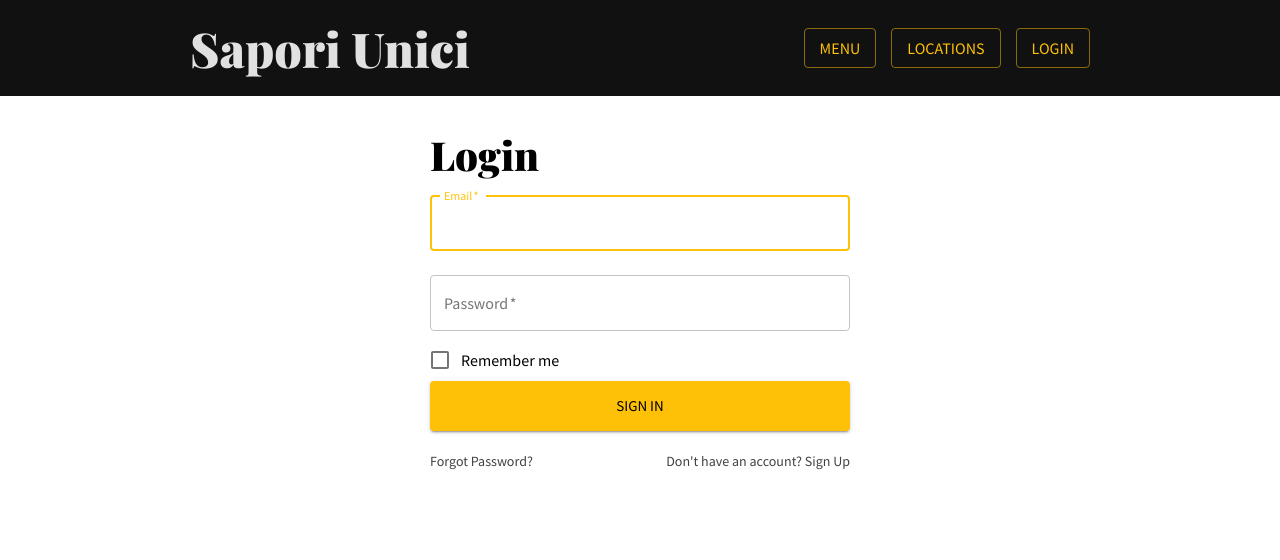
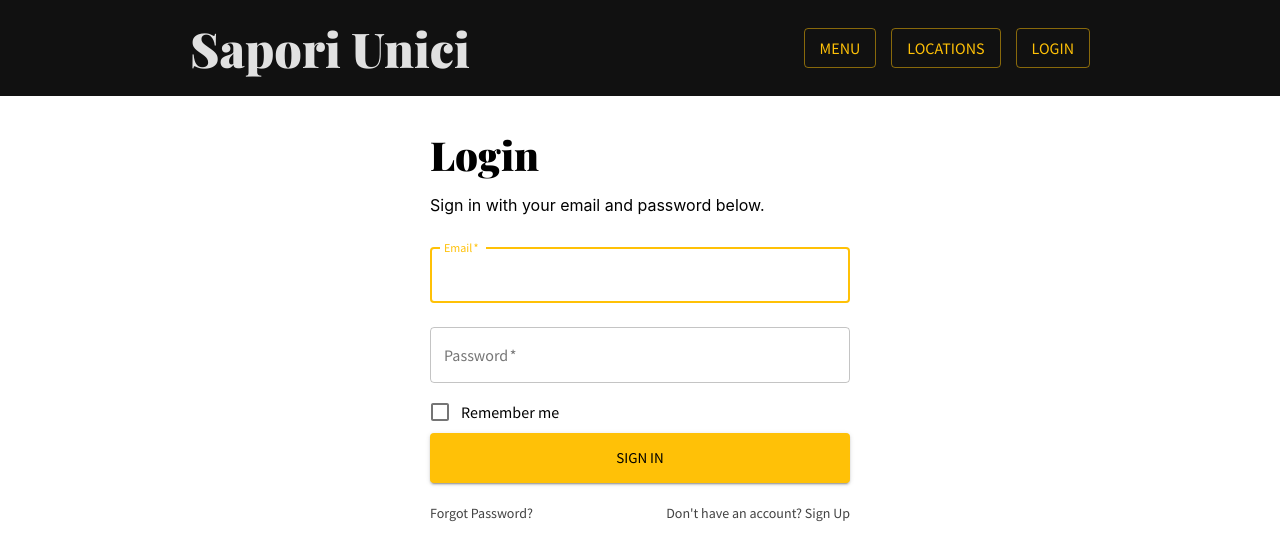
Before and after one commit to tahscenery/ses1b-group2, a React (Create React App) app in the folder packages/frontend/: page /login in a window 1280 px wide. Shown: the top 560 px of the page. Built offline with nearby package versions, Linux system fonts and the light colour scheme.

Commit message:
Login document title

```diff
--- a/packages/frontend/src/pages/Login/Login.tsx
+++ b/packages/frontend/src/pages/Login/Login.tsx
@@ -12,6 +12,10 @@ import './Login.css';
 import NavBar from 'components/NavBar';
 
 class Login extends Component {
+  componentDidMount() {
+    document.title = 'Login – Sapori Unici';
+  }
+
   render() {
     return (
       <div>
@@ -19,6 +23,7 @@ class Login extends Component {
         <div className="component-container">
           <div className="login-form">
             <Typography variant="h2">Login</Typography>
+            <p>Sign in with your email and password below.</p>
             <form noValidate>
               <TextField
                 variant="outlined"
```
